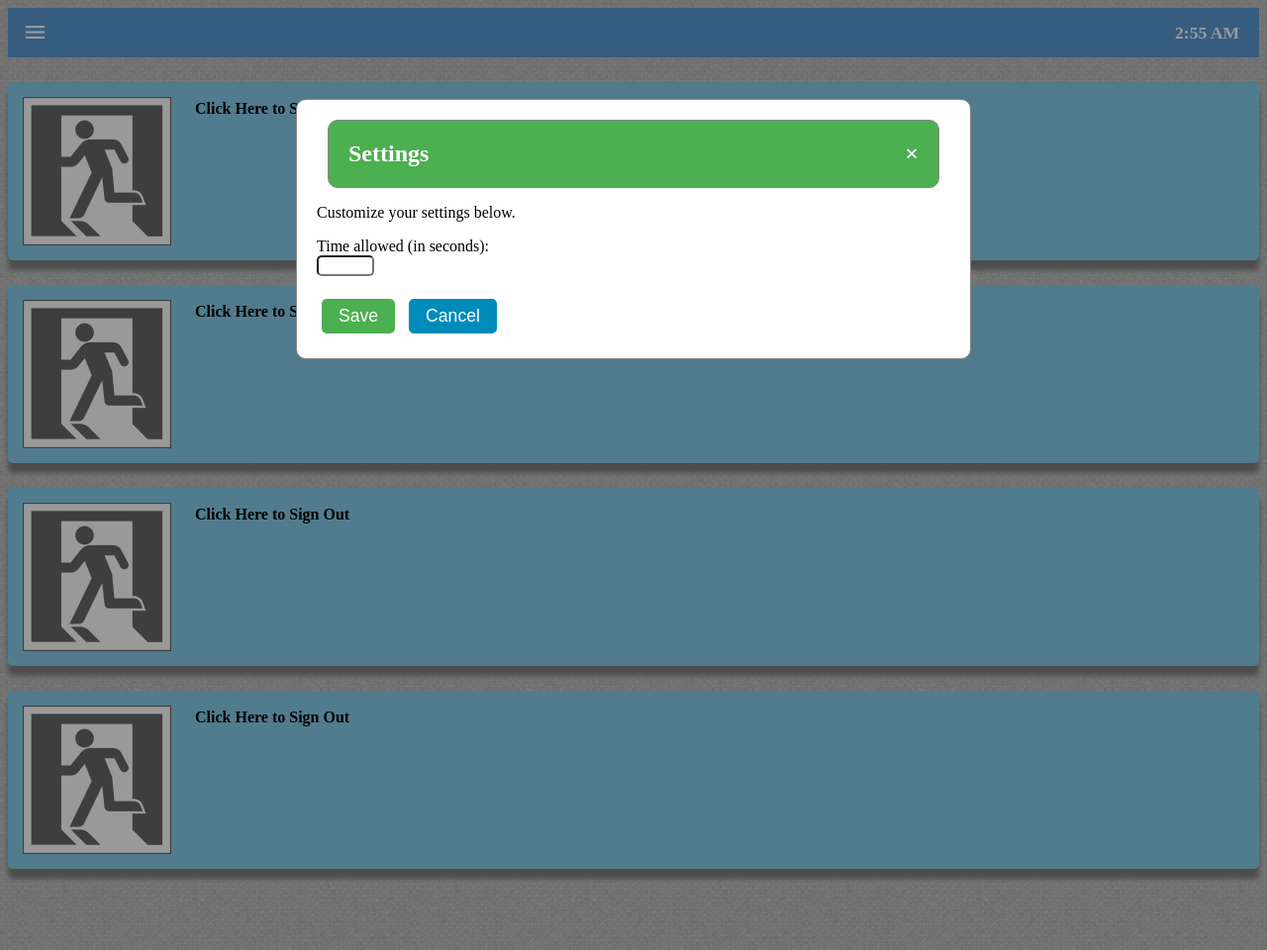
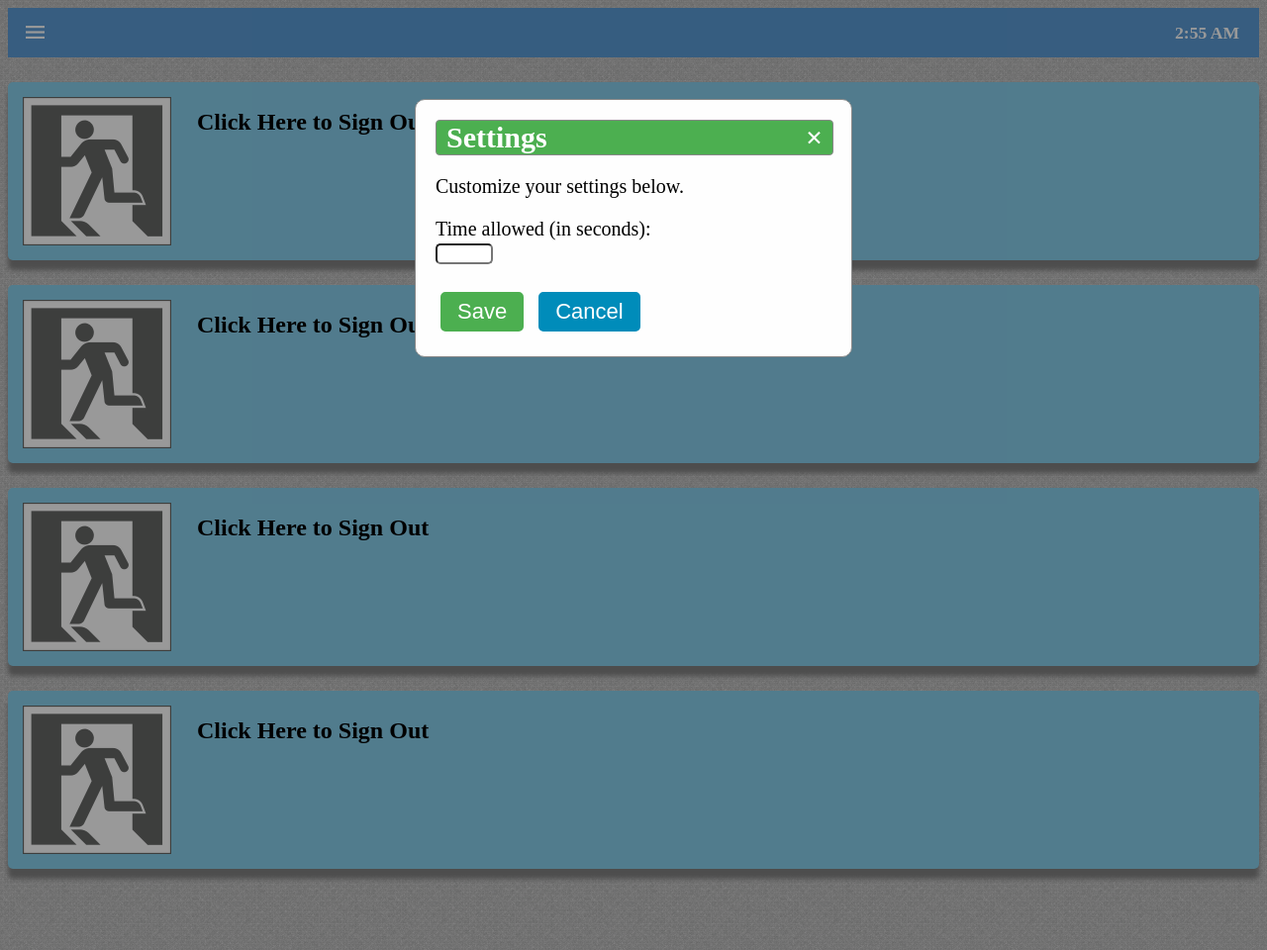
Before and after one commit to Pye-Casey/Pye-Casey.github.io, a PHP site: page / in a window 1280 px wide, after a click that opens the changed part. Shown: the whole page at 99% size. Run offline with PHP 8.4, Linux system fonts and the light colour scheme.

Commit message:
Update index.css
updated css

```diff
--- a/styles/index.css
+++ b/styles/index.css
@@ -90,6 +90,7 @@ div.card {
 	cursor:pointer;
 	box-shadow: 0px 10px 5px grey;
 	border-radius: 5px;
+	font-size: 150%;
 }
 .exitCard:hover {
 	color: white;
@@ -127,6 +128,7 @@ div.card {
 	cursor:pointer;
 	box-shadow: 0px 10px 5px grey;
 	border-radius: 5px;
+	font-size: 150%;
 }
 
 .studentTimer {
@@ -216,11 +218,24 @@ div.info {
 .selectBox {
 	border-radius: 5px;
 	width: 200px;
+	height: 25px;
+	font-size: 100%;
 }
 .selectBox:hover {
 	box-shadow: 10px 10px 5px grey;
 }
-
+.selectBox2 {
+	border-radius: 5px;
+	width: 210px;
+	height: 32px;
+	font-size: 100%;
+}
+.selectBox2 select {
+	font-size: 100%;
+}
+.selectBox2:hover {
+	box-shadow: 10px 10px 5px grey;
+}
 .inputNumber {
 	border-radius: 5px;
 	width: 50px;
@@ -292,19 +307,22 @@ div.info {
     overflow: auto; /* Enable scroll if needed */
     background-color: rgb(0,0,0); /* Fallback color */
     background-color: rgba(0,0,0,0.4); /* Black w/ opacity */
+	font-size: 125%;
 }
 
 .modalHeader {
 	background-color: #4CAF50;
 	font-weight: bold;
 	font-size: 150%;
-	padding: 10px;
 	color: white;
+	padding-left: 10px;
+	padding-right: 10px;
 	margin: auto;
-    padding: 20px;
+
+    /*padding: 20px;*/
     border: 1px solid #888;
-    width: 90%;
-	border-radius: 10px;
+    width: 95%;
+	border-radius: 4px;
 }
 
 /* Modal Content */
@@ -313,7 +331,8 @@ div.info {
     margin: auto;
     padding: 20px;
     border: 1px solid #888;
-    width: 50%;
+	/*width: 50%;*/
+    width: 400px;
 	border-radius: 10px;
 }
 
```
